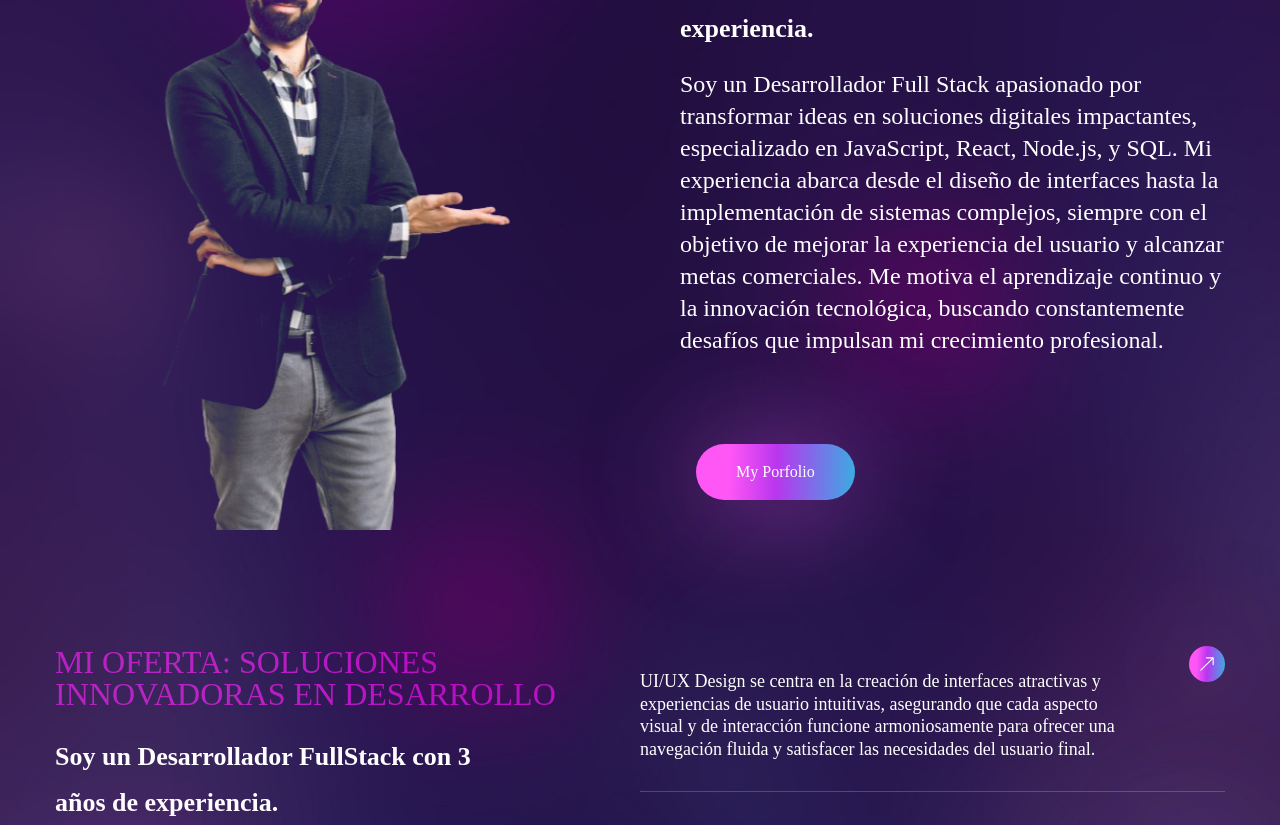
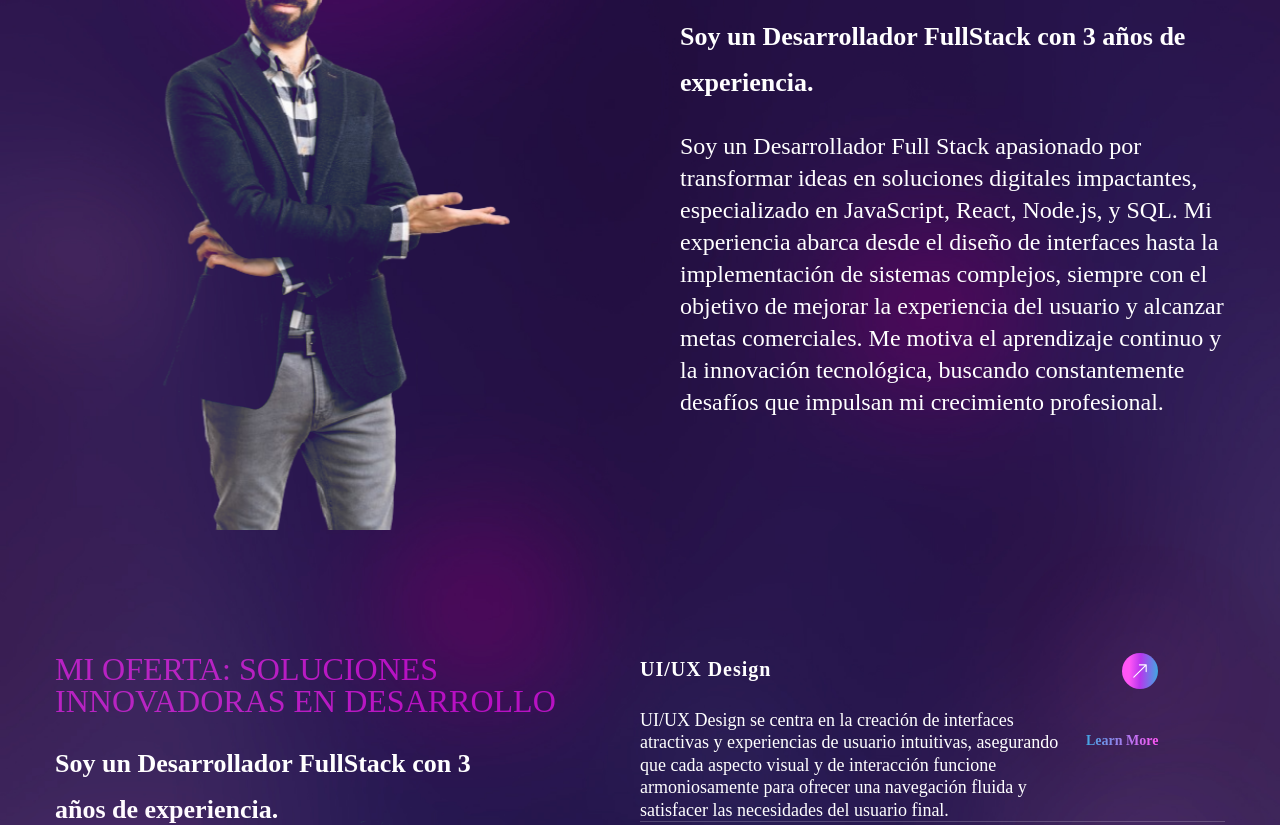
Before and after one commit to Rene-Kuhm/vite-project, a React (Vite) app: page / in a window 1280 px wide. Shown: the part 1120-1945 px from the top of the page. Built offline with nearby package versions, Linux system fonts and the light colour scheme.

Commit message:
se arreglo responsive en services

```diff
--- a/src/components/About.jsx
+++ b/src/components/About.jsx
@@ -17,24 +17,24 @@ const About = ({ setSection }) => {
           {/* text */}
           <div className={`flex-1 ${inView ? 'animate-fade-in-right' : ''}`}>
             <h2 className='h2 text-accent'>Acerca de mi</h2>
-            <h3 className='h3 mb-4'>
+            <h3 className='h3 mb-6'>
               Soy un Desarrollador FullStack con 3 años de experiencia.
             </h3>
-            <p className='mb-6 text-2xl'>
+            <p className='mb-4 text-2xl'>
             Soy un Desarrollador Full Stack apasionado por transformar ideas en soluciones digitales impactantes, especializado en JavaScript, React, Node.js, y SQL. Mi experiencia abarca desde el diseño de interfaces hasta la implementación de sistemas complejos, siempre con el objetivo de mejorar la experiencia del usuario y alcanzar metas comerciales. Me motiva el aprendizaje continuo y la innovación tecnológica, buscando constantemente desafíos que impulsan mi crecimiento profesional.
             </p>
             {/* stats */}
-            <div className='flex gap-x-6 lg:gap-x-10 mb-12'>
+            <div className='flex gap-x-6 lg:gap-x-10 mb-1'>
               {/* Dynamic sections like these remain unchanged */}
               {/* ... */}
             </div>
-            <div className='flex gap-x-8 items-center'>
-            <a
+            <div className='flex gap-x-8 items-center h-6'>
+            {/*<a
             href='#my-portfolio' // Cambia el href para prevenir la recarga de la página
             onClick={(e) => {
               e.preventDefault();
               setSection('my-portfolio');
-            }} className=' text-lg p-4'><button className='btn btn-lg'>My Porfolio</button></a>
+            }} className=' text-lg p-4'><button className='btn btn-lg'>My Porfolio</button></a>*/}
             </div>
           </div>
         </div>
--- a/src/components/Header.jsx
+++ b/src/components/Header.jsx
@@ -4,9 +4,9 @@ import Contact from './Contact.jsx';
 const Header = () => {
   const [page, setPage] = useState('home');
 
-  const handleButtonClick = () => {
+  {/*const handleButtonClick = () => {
     setPage('contact');
-  };
+  };*/}
 
   const renderContent = () => {
     if (page === 'home') {
@@ -15,17 +15,17 @@ const Header = () => {
           <div className='container mx-auto'>
             <div className='flex justify-between items-center'>
               <a href='#'>
-                <p className='text-gradient text-2xl md:text-5xl lg:text-5xl xl:text-5xl font-bold'>
+                <p className='text-gradient text-2xl md:text-5xl  lg:text-5xl xl:text-5xl font-bold '>
                   Tecnodespegue
                 </p>
               </a>
-              <button className="btn btn-sm" onClick={handleButtonClick}>Contactame</button>
+{/*<button className="btn btn-sm" onClick={handleButtonClick}>Contactame</button>*/}
             </div>
           </div>
         </header>
       );
     } else if (page === 'contact') {
-      return <Contact />;
+    return <Contact />;
     }
   };
 
--- a/src/components/Services.jsx
+++ b/src/components/Services.jsx
@@ -39,16 +39,16 @@ const Services = () => {
   })
 
   return (
-    <section className='section' id='services'>
-      <div className='container mx-auto'>
-        <div className='flex flex-col lg:flex-row'>
+    <section className='section ' id='services'>
+      <div className='container mx-auto '>
+        <div className='flex flex-col lg:flex-row '>
           <div
             ref={refRight}
-            className={`flex-1 lg:bg-services lg:bg-bottom bg-no-repeat mix-blend-lighten mb-12 lg:mb-0 ${
+            className={`flex-1 lg:bg-services lg:bg-bottom bg-no-repeat mix-blend-lighten mb-10 lg:mb-0  ${
               inViewRight ? 'animate-fade-in-left' : ''
             }`}
           >
-            <h2 className='h2 text-accent mb-6'>
+            <h2 className='h2 text-accent mb-6 '>
               Mi Oferta: Soluciones Innovadoras en Desarrollo
             </h2>
             <h3 className='h3 max-w-[455px] mb-16'>
@@ -66,32 +66,37 @@ const Services = () => {
             className={`flex-1 ${inViewLeft ? 'animate-fade-in-right' : ''}`}
           >
             <div>
-              {services.map((service, index) => (
+              {
+              services.map((service, index) => (
               <div
-                  className='border-b border-white/20 h-[146px] mb-[36px] flex'
+                className='border-b border-white/20 mb-6 md:mb-[26px] flex flex-col md:flex-row'
                 key={index}
               >
-                  <div className='max-w-[476px]'>
-                    <h4 className='text-[20px] tracking-wider font-primary font-semibold mb-6'>
-                      {name}
+                <div className='md:max-w-[446px] flex-grow'>
+                  <h4 className='text-[20px] tracking-wider font-primary font-semibold mb-4 md:mb-6'>
+                    {service.name}
                   </h4>
                   <p className='font-secondary leading-tight'>
                     {service.description}
                   </p>
                 </div>
-                  <div className='flex flex-col flex-1 items-end'>
+                <div className='flex flex-col items-center md:items-end mt-4 md:mt-0'>
                   <a
-                      href='#'
-                      className='btn w-9 h-9 mb-[42px] flex justify-center items-center'
+                    href={service.link || '#'}
+                    className='btn w-9 h-9 mb-3 md:mb-[42px] flex justify-center items-center'
                   >
                     <BsArrowUpRight />
                   </a>
-                    <a href='#' className='text-gradient text-sm'>
-                      {service.link}
+                  <a
+                    href={service.link || '#'}
+                    className='text-gradient text-sm'
+                  >
+                    Learn More
                   </a>
                 </div>
               </div>
-              ))}
+              ))
+              }
             </div>
           </div>
         </div>
```
Lines whose indentation alone changed are shown as unchanged.
